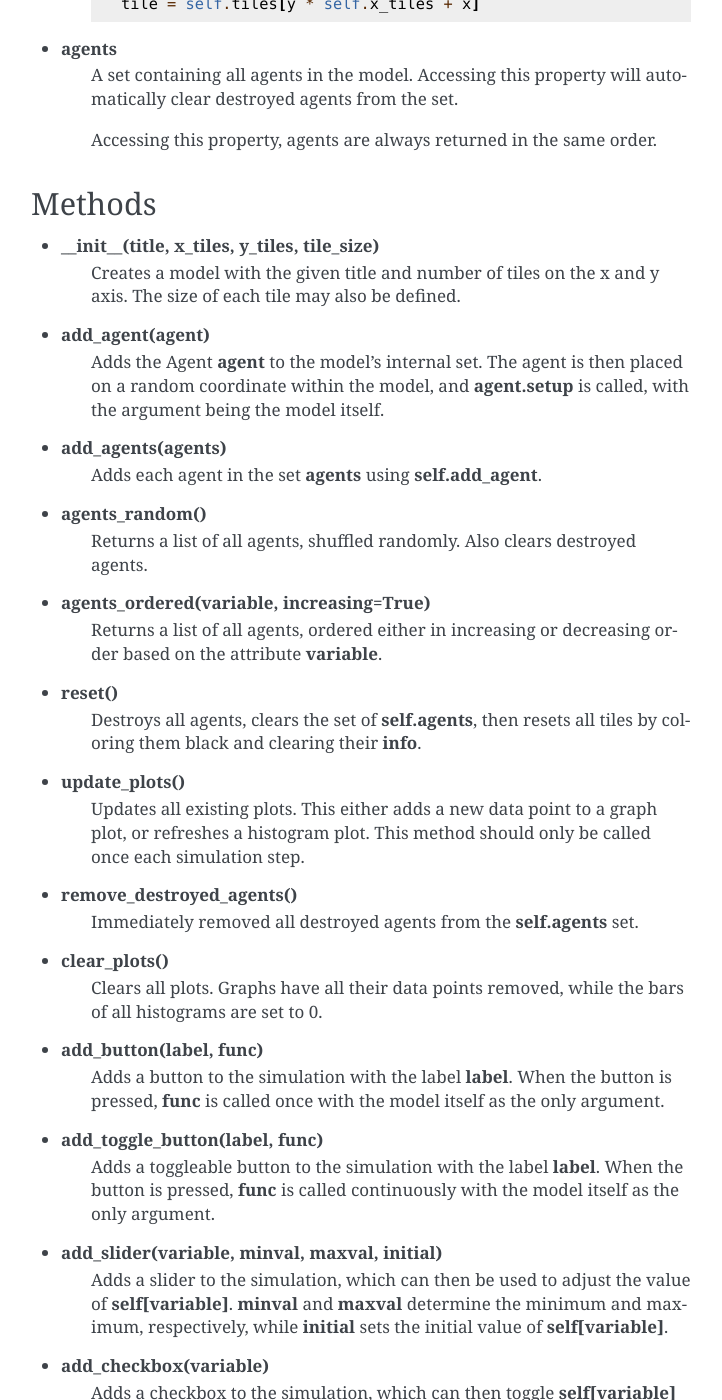
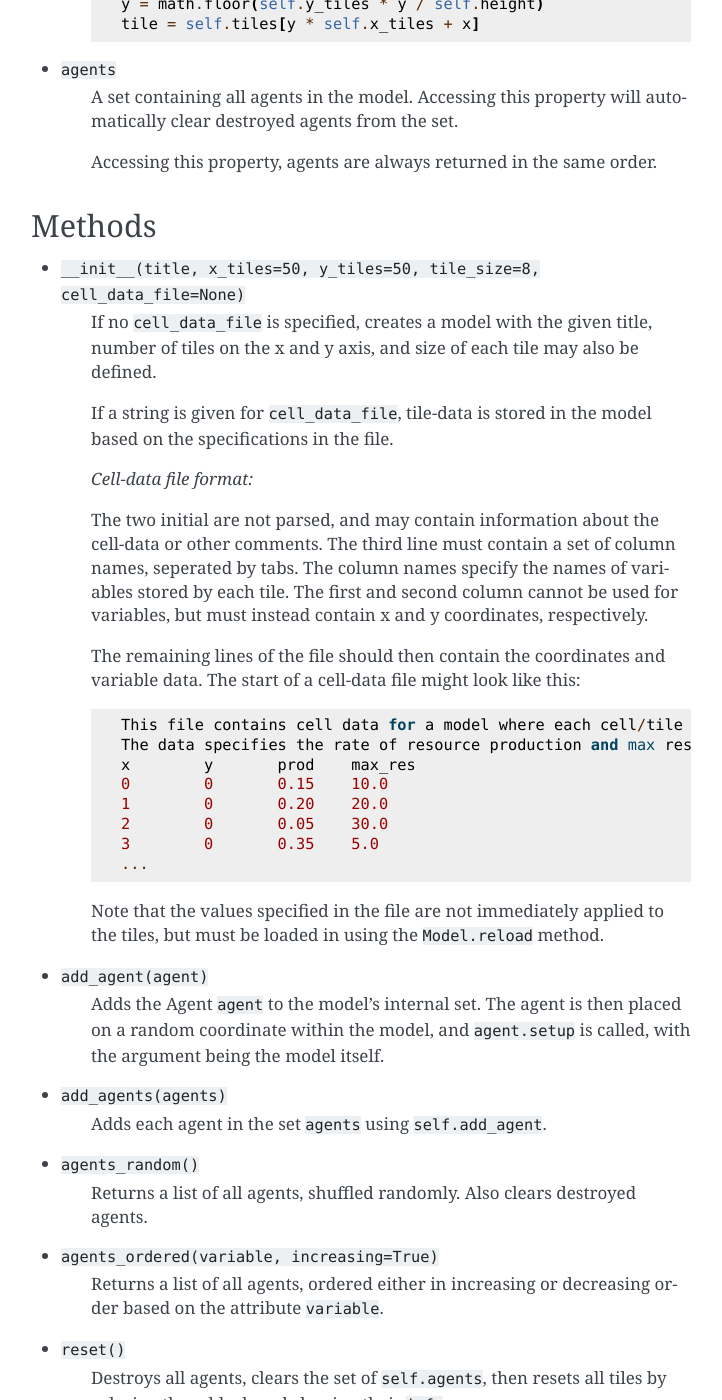
Before and after one commit to DatalogiForAlle/AgentsPy, a Sphinx documentation site: the page built from docs/source/model.rst, in a window 1280 px wide and 1400 px high, scrolled down 1341 px. Shown: the whole window, without its empty margins (389-1111 px from the left). Built offline with Sphinx 7.4.7, drawn with Linux system fonts in a browser that asks for light colours; some of the changed text lies outside the part shown.

Commit message:
Cleaned up the documentation

```diff
--- a/docs/source/model.rst
+++ b/docs/source/model.rst
@@ -12,7 +12,7 @@ To run a model, use
 
     agents.run(model)
 
-where **model** is a reference to your model.
+where ``model`` is a reference to your model.
 
 The model class itself also acts as a dictionary, so key-value pairs may be stored in a specific model. For example:
 ::
@@ -21,28 +21,28 @@ The model class itself also acts as a dictionary, so key-value pairs may be stor
 
 Fields
 ------
-* **title**
+* ``title``
     The title of the model. This will be shown in the top of the window when running the simulation.
 
-* **width**
+* ``width``
     The width of the model.
 
-* **height**
+* ``height``
     The height of the model.
 
-* **x_tiles**
+* ``x_tiles``
     The number of tiles on the x-axis.
 
-* **y_tiles**
+* ``y_tiles``
     The number of tiles on the y-axis.
 
-* **tile_size**
+* ``tile_size``
     The length of the side of a single tile.
 
-* **tiles**
-    The array containing all tiles in the model. The tiles are ordered by row, so **self.tiles[0]** is the tile in position (0,0), **self.tiles[1]** is the tile in position (1,0), and so on.
+* ``tiles``
+    The array containing all tiles in the model. The tiles are ordered by row, so ``self.tiles[0]`` is the tile in position (0,0), ``self.tiles[1]`` is the tile in position (1,0), and so on.
 
-    To find the Tile **tile** in *position* (x,y), use the formula:
+    To find the Tile ``tile`` in *position* (x,y), use the formula:
     ::
 
         tile = self.tiles[y * self.x_tiles + x]
@@ -54,68 +54,110 @@ Fields
         y = math.floor(self.y_tiles * y / self.height)
         tile = self.tiles[y * self.x_tiles + x]
 
-* **agents**
+* ``agents``
     A set containing all agents in the model. Accessing this property will automatically clear destroyed agents from the set.
 
     Accessing this property, agents are always returned in the same order.
 
 Methods
 -------
-* **__init__(title, x_tiles, y_tiles, tile_size)**
-    Creates a model with the given title and number of tiles on the x and y axis. The size of each tile may also be defined.
+* ``__init__(title, x_tiles=50, y_tiles=50, tile_size=8, cell_data_file=None)``
+    If no ``cell_data_file`` is specified, creates a model with the given title, number of tiles on the x and y axis, and size of each tile may also be defined.
 
-* **add_agent(agent)**
-    Adds the Agent **agent** to the model's internal set. The agent is then placed on a random coordinate within the model, and **agent.setup** is called, with the argument being the model itself.
+    If a string is given for ``cell_data_file``, tile-data is stored in the model based on the specifications in the file.
 
-* **add_agents(agents)**
-    Adds each agent in the set **agents** using **self.add_agent**.
+    *Cell-data file format:*
 
-* **agents_random()**
+    The two initial are not parsed, and may contain information about the cell-data or other comments. The third line must contain a set of column names, seperated by tabs. The column names specify the names of variables stored by each tile. The first and second column cannot be used for variables, but must instead contain x and y coordinates, respectively.
+
+    The remaining lines of the file should then contain the coordinates and variable data. The start of a cell-data file might look like this:
+    ::
+
+       This file contains cell data for a model where each cell/tile has some resource.
+       The data specifies the rate of resource production and max resource content for each cell.
+       x	y	prod	max_res
+       0	0	0.15	10.0
+       1	0	0.20	20.0
+       2	0	0.05	30.0
+       3	0	0.35	5.0
+       ...
+
+    Note that the values specified in the file are not immediately applied to the tiles, but must
+    be loaded in using the ``Model.reload`` method.
+
+* ``add_agent(agent)``
+    Adds the Agent ``agent`` to the model's internal set. The agent is then placed on a random coordinate within the model, and ``agent.setup`` is called, with the argument being the model itself.
+
+* ``add_agents(agents)``
+    Adds each agent in the set ``agents`` using ``self.add_agent``.
+
+* ``agents_random()``
     Returns a list of all agents, shuffled randomly. Also clears destroyed agents.
 
-* **agents_ordered(variable, increasing=True)**
-    Returns a list of all agents, ordered either in increasing or decreasing order based on the attribute **variable**.
+* ``agents_ordered(variable, increasing=True)``
+    Returns a list of all agents, ordered either in increasing or decreasing order based on the attribute ``variable``.
 
-* **reset()**
-    Destroys all agents, clears the set of **self.agents**, then resets all tiles by coloring them black and clearing their **info**.
+* ``reset()``
+    Destroys all agents, clears the set of ``self.agents``, then resets all tiles by coloring them black and clearing their ``info``.
 
-* **update_plots()**
+* ``reload()``
+    Only relevant if generating a model from file data. This applies all the data from the file to the tiles in the model.
+
+* ``update_plots()``
     Updates all existing plots. This either adds a new data point to a graph plot, or refreshes a histogram plot. This method should only be called once each simulation step.
 
-* **remove_destroyed_agents()**
-    Immediately removed all destroyed agents from the **self.agents** set.
+* ``remove_destroyed_agents()``
+    Immediately removed all destroyed agents from the ``self.agents`` set.
 
-* **clear_plots()**
+* ``clear_plots()``
     Clears all plots. Graphs have all their data points removed, while the bars of all histograms are set to 0.
 
-* **add_button(label, func)**
-    Adds a button to the simulation with the label **label**. When the button is pressed, **func** is called once with the model itself as the only argument.
+* ``add_button(label, func)``
+    Adds a button to the simulation with the label ``label``. When the button is pressed, ``func`` is called once with the model itself as the only argument.
 
-* **add_toggle_button(label, func)**
-    Adds a toggleable button to the simulation with the label **label**. When the button is pressed, **func** is called continuously with the model itself as the only argument.
+* ``add_toggle_button(label, func)``
+    Adds a toggleable button to the simulation with the label ``label``. When the button is pressed, ``func`` is called continuously with the model itself as the only argument.
 
-* **add_slider(variable, minval, maxval, initial)**
-    Adds a slider to the simulation, which can then be used to adjust the value of **self[variable]**. **minval** and **maxval** determine the minimum and maximum, respectively, while **initial** sets the initial value of **self[variable]**.
+* ``add_slider(variable, minval, maxval, initial)``
+    Adds a slider to the simulation, which can then be used to adjust the value of ``self[variable]``. ``minval`` and ``maxval`` determine the minimum and maximum, respectively, while ``initial`` sets the initial value of ``self[variable]``.
 
-* **add_checkbox(variable)**
-    Adds a checkbox to the simulation, which can then toggle **self[variable]** between True and False.
+* ``add_checkbox(variable)``
+    Adds a checkbox to the simulation, which can then toggle ``self[variable]`` between True and False.
 
-* **graph(variable, color)**
-    Adds a line graph to the simulation, which shows the trend of **self[variable]** over time. The color of the line can be specified with **color**, an RGB 3-tuple.
+* ``line_chart(variable, color)``
+    Adds a line graph to the simulation, which shows the trend of ``self[variable]`` over time. The color of the line can be specified with ``color``, an RGB 3-tuple.
 
-* **histogram(variables, color)**
-    Adds a histogram to the simulation, which shows the relation between all variables given in the list **variables**. The color of the bars can be specified with **color**, an RGB 3-tuple.
+* ``bar_chart(variables, color)``
+    Adds a bar chart to the simulation, which shows the relation between all variables given in the list ``variables``. The color of the bars can be specified with ``color``, an RGB 3-tuple.
 
-* **histogram_bins(variable, minimum, maximum, bins, color)**
-    Adds a histogram to the simulation, which takes the value of **variable** for each *agent* in the model, then shows the distribution of those values as a histogram. A total of **bins** bars are shown in the histogram, covering the interval between **minimum** and **maximum**.
+* ``histogram(variable, minimum, maximum, bins, color)``
+    Adds a histogram to the simulation, which takes the value of ``variable`` for each *agent* in the model, then shows the distribution of those values as a histogram. A total of ``bins`` bars are shown in the histogram, covering the interval between ``minimum`` and ``maximum``.
 
     Thus, each bar represents an interval of size:
     ::
 
         (maximum - minimum) / bins
 
-* **monitor(variable)**
-    Adds a monitor to the simulation, which constantly shows the value of **self[variable]**.
+* ``monitor(variable)``
+    Adds a monitor to the simulation, which constantly shows the value of ``self[variable]``.
 
-* **on_close(func)**
+* ``on_close(func)``
     Defines a function that should be run when the simulation window closes. This could, for example, be an ``f.close()`` call to close a data file that is being written to.
+
+* ``pause()``
+    Pauses the model by disabling all toggleable buttons.
+
+* ``unpause()``
+    Unpauses the model by re-enabling all toggleable buttons.
+
+* ``is_paused()``
+    Returns a bool signaling whether or not the model is paused.
+
+* ``enable_wrapping()``
+    Enables the wrapping of the simulation area, meaning that agents who move outside the border of the area will appear on the opposite side.
+
+* ``disable_wrapping()``
+    Disables the wrapping of the simulation area, causing agents that move outside the border of the area to be moved to the closest point inside the area.
+
+* ``wrapping()``
+    Returns a bool signaling whether or not the model has wrapping enabled.
```
Also changed, not shown: docs/source/agent.rst (+39 -36 lines), docs/source/tile.rst (+10 -10 lines).
